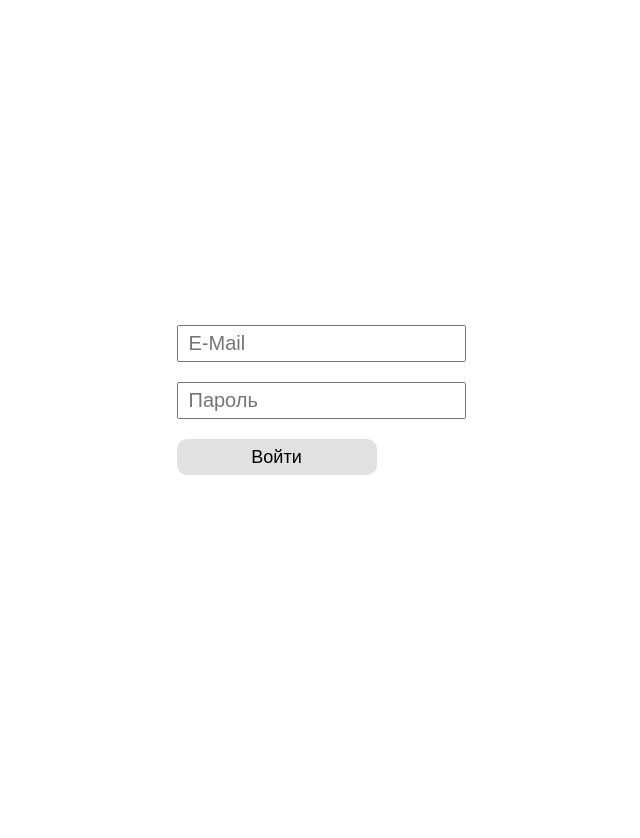
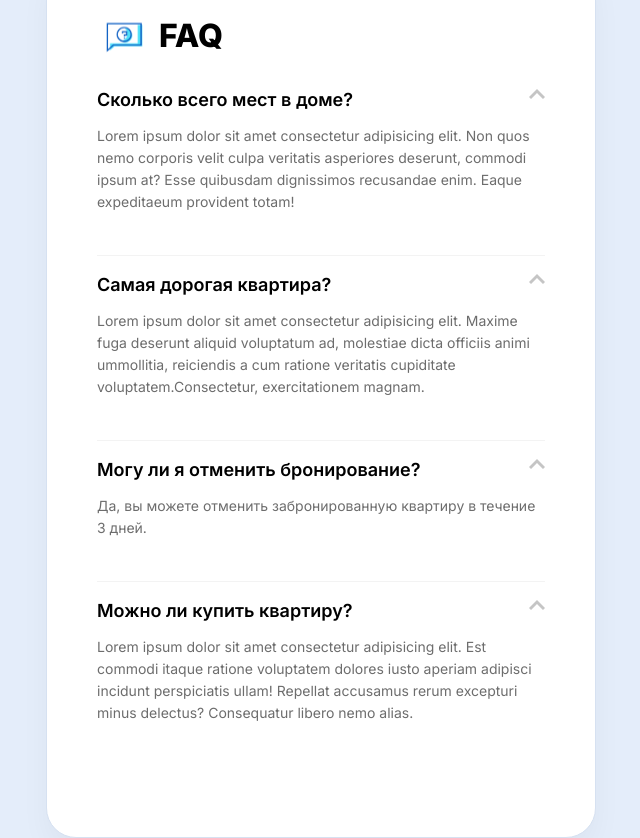
Before and after one commit to akaindark/archakov-tutorials, a React (Create React App) app: page / in a window 1280 px wide. Shown: the whole page, without its empty margins (319-959 px from the left). Before the commit the page ends 800 px from the top, so only its background shows below. Built offline with nearby package versions, Linux system fonts and the light colour scheme.

Commit message:
конвертировал базовую заготовку табов в реакт компоненты

```diff
--- a/src/index.css
+++ /dev/null
@@ -1,13 +0,0 @@
-body {
-  margin: 0;
-  font-family: -apple-system, BlinkMacSystemFont, 'Segoe UI', 'Roboto', 'Oxygen',
-    'Ubuntu', 'Cantarell', 'Fira Sans', 'Droid Sans', 'Helvetica Neue',
-    sans-serif;
-  -webkit-font-smoothing: antialiased;
-  -moz-osx-font-smoothing: grayscale;
-}
-
-code {
-  font-family: source-code-pro, Menlo, Monaco, Consolas, 'Courier New',
-    monospace;
-}
--- a/src/index.js
+++ b/src/index.js
@@ -1,7 +1,6 @@
 import React from 'react';
 import ReactDOM from 'react-dom';
-import './index.css';
-import App from './tutorial-2/App'
+import App from './tutorial-3/App'
 
 ReactDOM.render(
   <React.StrictMode>
--- /dev/null
+++ b/src/tutorial-3/App.js
@@ -0,0 +1,47 @@
+import React from "react";
+import './style.css';
+import Tab from "./components/Tab";
+
+function App() {
+   const tabs = [
+    {
+        id: 1,
+        title: 'Сколько всего мест в доме?',
+        description: 'Lorem ipsum dolor sit amet consectetur adipisicing elit. Non quos nemo corporis velit culpa veritatis asperiores deserunt, commodi ipsum at? Esse quibusdam dignissimos recusandae enim. Eaque expeditaeum provident totam!',
+    },
+    {
+        id: 2,
+        title: 'Самая дорогая квартира?',
+        description: 'Lorem ipsum dolor sit amet consectetur adipisicing elit. Maxime fuga deserunt aliquid voluptatum ad, molestiae dicta officiis animi ummollitia, reiciendis a cum ratione veritatis cupiditate voluptatem.Consectetur, exercitationem magnam.',
+    },
+    {
+        id: 3,
+        title: 'Могу ли я отменить бронирование?',
+        description: 'Да, вы можете отменить забронированную квартиру в течение 3 дней.',
+    },
+    {
+        id: 4,
+        title: 'Можно ли купить квартиру?',
+        description: 'Lorem ipsum dolor sit amet consectetur adipisicing elit. Est commodi itaque ratione voluptatem dolores iusto aperiam adipisci incidunt perspiciatis ullam! Repellat accusamus rerum excepturi minus delectus? Consequatur libero nemo alias.',
+    },
+];
+
+
+  return (
+    <div id="app">
+      <div className="app-container">
+        <h1 className="app-title">FAQ</h1>
+        <div className="app-tabs">
+          {
+            tabs.map((tab) => (
+              <Tab key={tab.id} {...tab} />
+            ))
+          }
+        </div>
+      </div>
+    </div>
+
+  );
+}
+
+export default App;
--- /dev/null
+++ b/src/tutorial-3/components/Tab.js
@@ -0,0 +1,21 @@
+import React from "react";
+
+export default function Tab({id, title, description}) {
+
+  const [tab, setTab]= React.useState(null);
+
+  const showTab=(event)=>{
+    setTab
+  }
+
+
+  return (
+    <div className={`tab active`}>
+      <input id={id} type="checkbox" name="tabs"/>
+      <label onClick={showTab} for={id}>{title}</label>
+      <div className="tab-content">
+        <p>{description}</p>
+      </div>
+    </div>
+  );
+}
--- /dev/null
+++ b/src/tutorial-3/style.css
@@ -0,0 +1,114 @@
+@import url('https://fonts.googleapis.com/css2?family=Inter:wght@400;600;800&display=swap');
+
+* {
+  margin: 0;
+  padding: 0;
+  box-sizing: border-box;
+}
+
+body {
+  background-color: #e4edfa;
+  font-family: 'Inter', sans-serif;
+  font-weight: 400;
+  font-size: 14px;
+  color: #000;
+}
+
+#app {
+  display: flex;
+  justify-content: center;
+  align-items: center;
+  height: 100vh;
+}
+
+.app-container {
+  max-width: 550px;
+  padding: 53px 50px;
+  background: #ffffff;
+  border: 1px solid #d6e1f1;
+  box-shadow: 0px 15px 30px rgba(0, 0, 0, 0.04);
+  border-radius: 30px;
+}
+
+.app-title {
+  padding-left: 62px;
+  margin-bottom: 34px;
+  font-weight: 800;
+  font-size: 32px;
+  line-height: 39px;
+  background-image: url('./img/title-bg.svg');
+  background-repeat: no-repeat;
+  background-size: 54px;
+  background-position: left center;
+}
+
+/* Acordeon styles */
+.tab {
+  position: relative;
+  margin-bottom: 18px;
+  padding-bottom: 18px;
+  width: 100%;
+  overflow: hidden;
+  border-bottom: 1px solid #f3f3f3;
+}
+
+.tab:last-child {
+  border-bottom: 0;
+}
+
+.tab input {
+  position: absolute;
+  opacity: 0;
+  z-index: -1;
+}
+.tab label {
+  position: relative;
+  display: block;
+  background: #fff;
+  cursor: pointer;
+  font-weight: 600;
+  font-size: 18px;
+  line-height: 22px;
+}
+.blue label {
+  background: #2980b9;
+}
+.tab-content {
+  max-height: 0;
+  overflow: hidden;
+  -webkit-transition: max-height 0.35s;
+  -o-transition: max-height 0.35s;
+  transition: max-height 0.35s;
+}
+.tab-content p {
+  color: #6d6d6d;
+  padding: 14px 0 24px;
+  line-height: 22px;
+}
+/* :active */
+.tab.active .tab-content {
+  max-height: 100vh;
+}
+/* Icon */
+.tab label::after {
+  position: absolute;
+  content: '';
+  width: 16px;
+  height: 10px;
+  background-image: url('./img/arrow-tab.svg');
+  background-repeat: no-repeat;
+  background-position: center;
+  background-size: 16px;
+  right: 0;
+  top: 0px;
+  display: block;
+  line-height: 3;
+  text-align: center;
+  -webkit-transition: all 0.35s;
+  -o-transition: all 0.35s;
+  transition: all 0.35s;
+}
+
+.tab.active label::after {
+  transform: rotate(180deg);
+}
```
Also changed, not shown: src/tutorial-3/img/arrow-tab.svg (added), src/tutorial-3/img/title-bg.svg (added).
